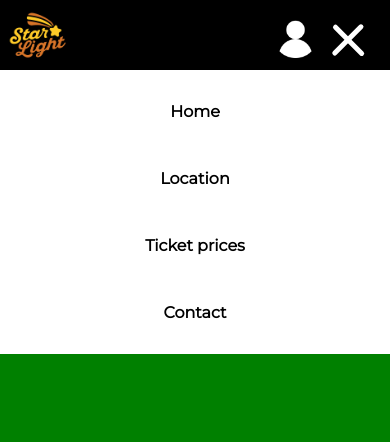
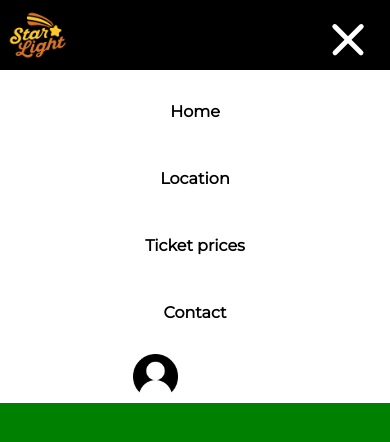
Before and after one commit to xGunther/Homework-Assignment-3, a plain HTML site: page html/index.pug in a window 390 px wide. Both pictures are taken after a click on the label 349 px from the left and 38 px from the top of the page. Drawn offline with nearby package versions, Linux system fonts and the light colour scheme; files that its build step writes are made by us from their sources.

Commit message:
made the login icon responsive

```diff
--- a/css/style.css
+++ b/css/style.css
@@ -59,11 +59,11 @@ body {
 }
 
 .hamburger-menu.is-active::after{
-    transform: rotate(-45deg) translate(6px, -9px);
+    transform: rotate(-45deg) translate(6.4px, -9px);
 }
 
 .hamburger-menu.is-active::before{
-    transform: rotate(45deg) translate(1px, 3px);
+    transform: rotate(45deg) translate(0px, 3px);
 }
 
 .hamburger-menu.is-active .hamburger-menu__bar{
@@ -111,12 +111,6 @@ body {
 .navigation__theater-logo{
     margin-left: .5em;
     width: 3.75em;
-}
-
-.login-icon{
-    margin: 70%;
-    width: 2.8125em;
-    position: absolute;
 }
 
 .login-link{
@@ -177,6 +171,7 @@ body {
     display: flex;
     align-items: center;
     background-color: black;
+    width: 100%;
     padding: 0;
     height: 4.4em;
     border-bottom: 1.5px solid white;
@@ -195,6 +190,11 @@ body {
     text-align: center;
 }
 
+.login-icon{
+    width: 2.8125em;
+    margin-left: auto;
+    margin-right: 5em;
+}
 @media(min-width: 933px){
     .hamburger-menu{
         display: none;
@@ -214,4 +214,7 @@ body {
     .navigation--desktop .navigation__links{
         display: none;
     }
+    .navigation--desktop .navigation__list-item{
+        display: none;
+    }
 }
--- a/html/index.pug
+++ b/html/index.pug
@@ -22,7 +22,7 @@ html
                     a.navigation__links(href="http://") Contact
                 li.navigation__list-item
                     a.login-link.navigation__links(href="http://") Login
-            img.login-icon(src="/images/login_icon.png", alt="Login Icon")
+
         nav.navigation.navigation--mobile
             ul.navigation__list
                 li.navigation__list-item
@@ -33,6 +33,7 @@ html
                     a.navigation__links(href="http://") Ticket prices
                 li.navigation__list-item
                     a.navigation__links(href="http://") Contact
+            img.login-icon(src="/images/login_icon.png", alt="Login Icon")
         label.hamburger-menu
             span.hamburger-menu__bar
         .login-wrapper
```
Also changed, not shown: html/html/index.html.
